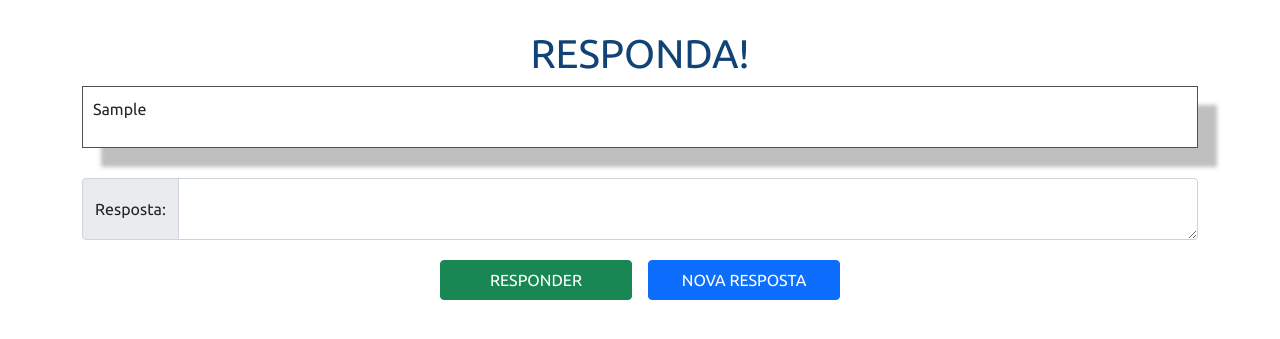
After one commit to GabrielWade/forum_dms, a Django app: page /respondaPergunta/1 in a window 1280 px wide. The commit adds this page. Shown: the top 339 px of the page. Run offline with Django 4.2, Linux system fonts and the light colour scheme; tables that the repository leaves empty hold one stand-in row (values such as "Sample post"); some libraries are stand-ins or nearby versions.

Commit message:
Tela de resposta]

```diff
--- a/modulos/urls.py
+++ b/modulos/urls.py
@@ -1,8 +1,9 @@
 from django.urls import path
-from modulos.views import index, pergunte, responda
+from modulos.views import index, pergunte, responda, respondaPergunta
 
 urlpatterns = [
     path("", index, name="index"),
     path("pergunte/", pergunte, name="pergunte"),
     path("responda/", responda, name="responda"),
+    path("respondaPergunta/<int:pergunta_id>", respondaPergunta, name="respondaPergunta")
 ]
--- a/modulos/views.py
+++ b/modulos/views.py
@@ -1,4 +1,4 @@
-from django.shortcuts import render, redirect
+from django.shortcuts import render, redirect, get_object_or_404
 from modulos.models import Pergunta
 from modulos.forms import PerguntaForm
 from django.contrib import messages
@@ -30,3 +30,7 @@ def responda(request):
         return redirect("login")
     perguntas = Pergunta.objects.all()
     return render(request, "modulos/responda.html", {"linha": perguntas})
+
+def respondaPergunta(request, pergunta_id):
+    pergunta = get_object_or_404(Pergunta, pk=pergunta_id)
+    return render(request,"modulos/respondaPergunta.html", {"pergunta": pergunta})
--- a/requirements.txt
+++ b/requirements.txt
@@ -1,9 +1,13 @@
 asgiref==3.6.0
+beautifulsoup4==4.12.2
 Django==4.2.1
+django-bootstrap-v5==1.0.11
 django-multiselectfield==0.1.12
 mypy==1.3.0
 mypy-extensions==1.0.0
 python-dotenv==1.0.0
+soupsieve==2.4.1
 sqlparse==0.4.4
+tomli==2.0.1
 typing_extensions==4.5.0
 tzdata==2023.3
--- /dev/null
+++ b/setup/static/respondaPergunta.css
@@ -0,0 +1,55 @@
+@import url('https://fonts.googleapis.com/css2?family=Ubuntu&display=swap');
+
+:root {
+    --cor-primaria: #124376;
+    --cor-secundaria: #ffffff;
+    --cor-terciaria: #656565;
+}
+
+* {
+    margin: 0;
+    padding: 0;
+}
+
+body {
+    background-color: var(--cor-secundaria);
+    margin: 0;
+    padding: 0;
+    font-family: 'Ubuntu', sans-serif;
+}
+
+.container{
+    display: flex;
+    flex-direction: column;
+
+}
+
+.titulo {
+    text-align: center;
+    margin-top: 30px;
+    color: var(--cor-primaria);
+}
+
+.resposta {
+    width: 20;
+    height: auto;
+    padding: 10px;
+    margin-bottom: 30px;
+    word-wrap: break-word;
+    border: 1px solid #505050;
+    background: #FFF;
+    box-shadow: 19px 19px 4px 0px rgba(0, 0, 0, 0.25);
+}
+
+
+.buttons{
+    display: flex;
+    gap: 1rem;
+    justify-content: center;
+    margin-top: 20px;
+}
+
+button {
+    width: 12rem;
+    height: 2.5rem;
+}
--- /dev/null
+++ b/setup/static/scriptResposta.js
@@ -0,0 +1,18 @@
+function adicionarInput() {
+  var divInputGroup = document.createElement("div");
+  divInputGroup.className = "input-group";
+
+  var spanInputGroupText = document.createElement("span");
+  spanInputGroupText.className = "input-group-text";
+  spanInputGroupText.textContent = "Resposta:";
+
+  var textareaInput = document.createElement("textarea");
+  textareaInput.className = "form-control";
+  textareaInput.setAttribute("aria-label", "With textarea");
+
+  divInputGroup.appendChild(spanInputGroupText);
+  divInputGroup.appendChild(textareaInput);
+
+  var divInput = document.querySelector(".input-group");
+  divInput.parentNode.insertBefore(divInputGroup, divInput.nextSibling);
+}
--- a/templates/modulos/pergunte.html
+++ b/templates/modulos/pergunte.html
@@ -8,6 +8,7 @@
     <title>DMS Forum</title>
     <link rel="stylesheet" href="{% static 'pergunte.css' %}">
     <link rel="stylesheet" href="https://cdnjs.cloudflare.com/ajax/libs/select2/4.0.13/css/select2.min.css">
+
 </head>
 <body>
     <main class="pergunte">
--- a/templates/modulos/responda.html
+++ b/templates/modulos/responda.html
@@ -57,7 +57,7 @@
             <tr>
                 <td>{{ pergunta.modulo }}</td>
                 <td><p class="text-break">{{ pergunta.pergunta }}</p></td>
-                <td><a href="{% url 'responda' %}">Responda</a></td>
+                <td><a href="{% url 'respondaPergunta' pergunta.id %}">Responda</a></td>
             </tr>
             {% endfor %}
             {% else %}
--- /dev/null
+++ b/templates/modulos/respondaPergunta.html
@@ -0,0 +1,35 @@
+{% load static %}
+<!DOCTYPE html>
+<html lang="pt-br">
+<head>
+    <meta charset="UTF-8">
+    <meta name="viewport" content="width=device-width, initial-scale=1">
+
+    <link href="https://cdn.jsdelivr.net/npm/bootstrap@5.0.2/dist/css/bootstrap.min.css" rel="stylesheet" integrity="sha384-EVSTQN3/azprG1Anm3QDgpJLIm9Nao0Yz1ztcQTwFspd3yD65VohhpuuCOmLASjC" crossorigin="anonymous">
+
+    <link rel="stylesheet" href="{% static 'respondaPergunta.css' %}">
+
+
+    <title>RESPONDA!</title>
+  </head>
+  <body>
+    <section class="container">
+        <h1 class="titulo">RESPONDA!</h1>
+        <div class="resposta">
+            <p class="respota__texto">{{ pergunta.pergunta }}</p>
+        </div>
+        <div class="input-group">
+            <span class="input-group-text">Resposta:</span>
+            <textarea class="form-control" aria-label="With textarea"></textarea>
+        </div>
+        <div class="buttons">
+            <button type="button" class="btn btn-success">RESPONDER</button>
+            <button type="button" class="btn btn-primary" onclick="adicionarInput()">NOVA RESPOSTA</button>
+        </div>
+    </section>
+
+
+    <script src="{% static 'scriptResposta.js' %}"></script>
+    <script src="https://cdn.jsdelivr.net/npm/bootstrap@5.0.2/dist/js/bootstrap.bundle.min.js" integrity="sha384-MrcW6ZMFYlzcLA8Nl+NtUVF0sA7MsXsP1UyJoMp4YLEuNSfAP+JcXn/tWtIaxVXM" crossorigin="anonymous"></script>
+  </body>
+</html>
```
Also changed, not shown: static/respondaPergunta.css (added, +55 -0 lines), static/scriptResposta.js (added, +18 -0 lines), templates/modulos/responda_pergunta.html (deleted).
